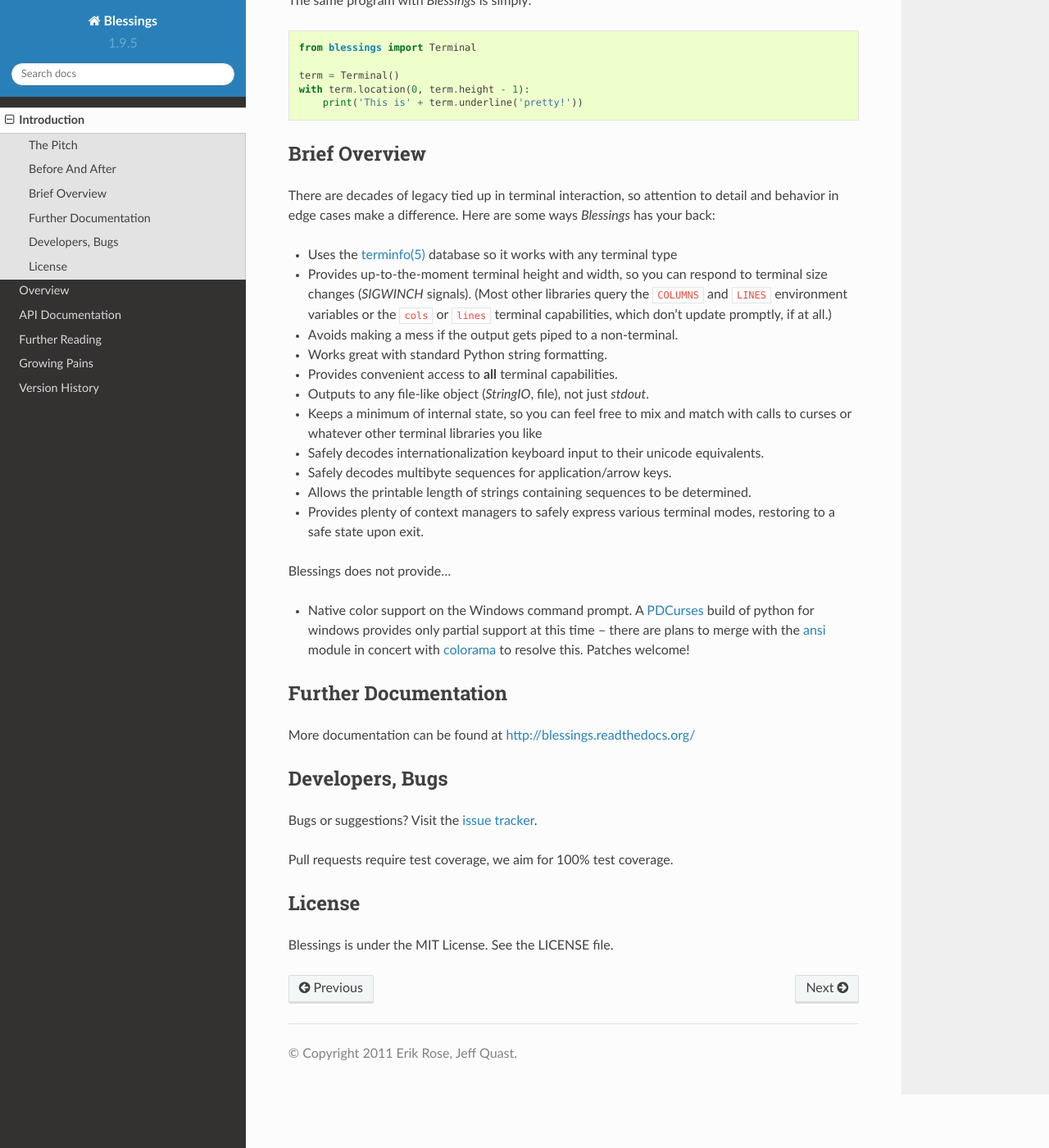
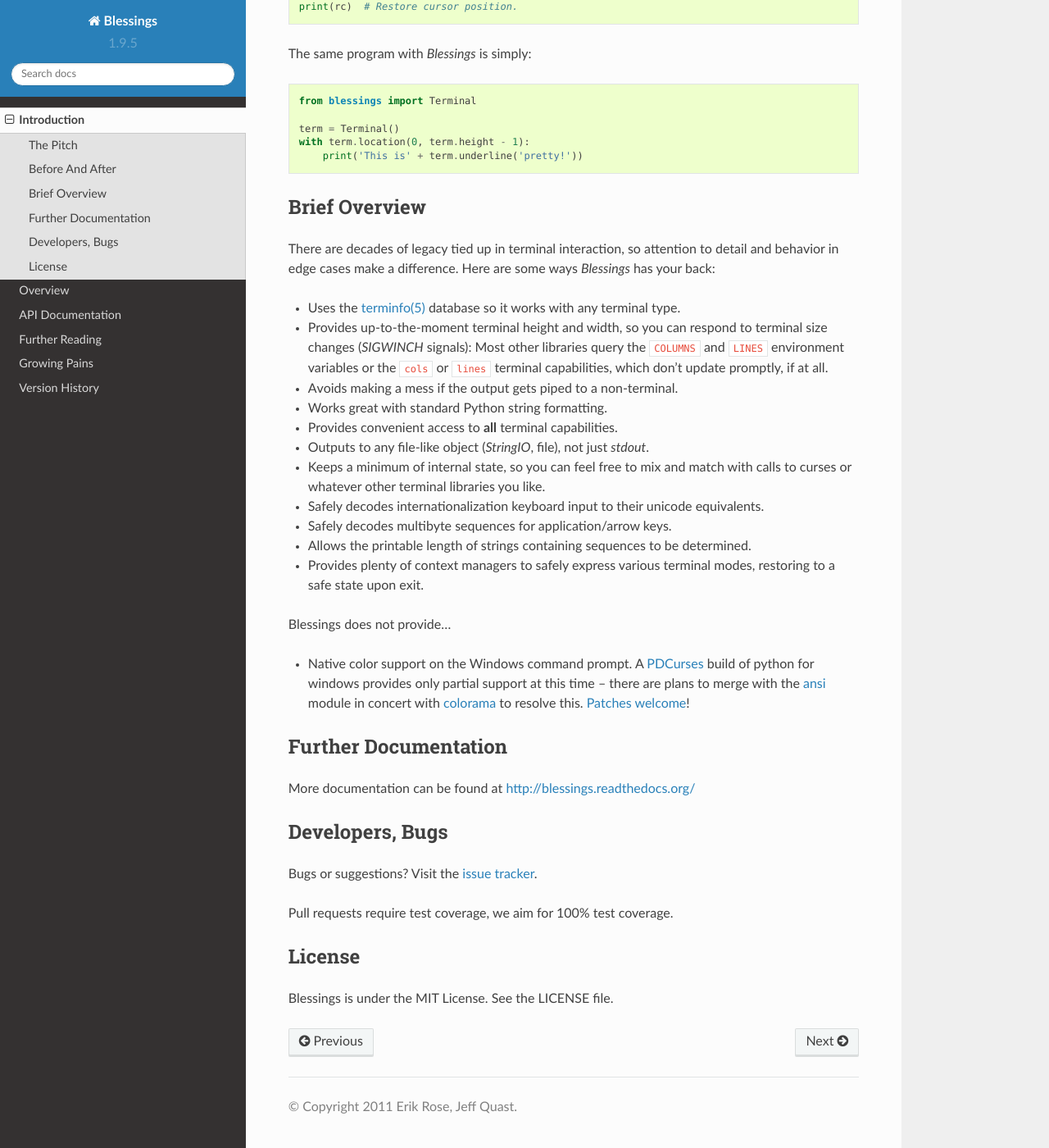
Before and after one commit to erikrose/blessings, a Sphinx documentation site: the page built from docs/intro.rst, in a window 1280 px wide and 1400 px high, scrolled down 1401 px. Shown: the whole window at 82% size. Built offline with Sphinx 7.4.7 and the Read the Docs theme 2.0.0, drawn with Linux system fonts in a browser that asks for light colours; some of the changed text lies outside the part shown.

Commit message:
Do not use 'ghissue' in README.rst/intro, for pypi

```diff
--- a/docs/intro.rst
+++ b/docs/intro.rst
@@ -104,17 +108,17 @@
 detail and behavior in edge cases make a difference. Here are some ways
 *Blessings* has your back:
 
-* Uses the `terminfo(5)`_ database so it works with any terminal type
+* Uses the `terminfo(5)`_ database so it works with any terminal type.
 * Provides up-to-the-moment terminal height and width, so you can respond to
-  terminal size changes (*SIGWINCH* signals). (Most other libraries query the
+  terminal size changes (*SIGWINCH* signals): Most other libraries query the
   ``COLUMNS`` and ``LINES`` environment variables or the ``cols`` or ``lines``
-  terminal capabilities, which don't update promptly, if at all.)
+  terminal capabilities, which don't update promptly, if at all.
 * Avoids making a mess if the output gets piped to a non-terminal.
 * Works great with standard Python string formatting.
 * Provides convenient access to **all** terminal capabilities.
 * Outputs to any file-like object (*StringIO*, file), not just *stdout*.
 * Keeps a minimum of internal state, so you can feel free to mix and match with
-  calls to curses or whatever other terminal libraries you like
+  calls to curses or whatever other terminal libraries you like.
 * Safely decodes internationalization keyboard input to their unicode equivalents.
 * Safely decodes multibyte sequences for application/arrow keys.
 * Allows the printable length of strings containing sequences to be determined.
@@ -126,7 +130,8 @@
 * Native color support on the Windows command prompt.  A PDCurses_ build
   of python for windows provides only partial support at this time -- there
   are plans to merge with the ansi_ module in concert with colorama_ to
-  resolve this.  Patches welcome!
+  resolve this.  `Patches welcome
+  <https://github.com/erikrose/blessings/issues/21>`_!
 
 Further Documentation
 ---------------------
```
Also changed, not shown: other parts of docs/intro.rst (+6 -2 lines).
